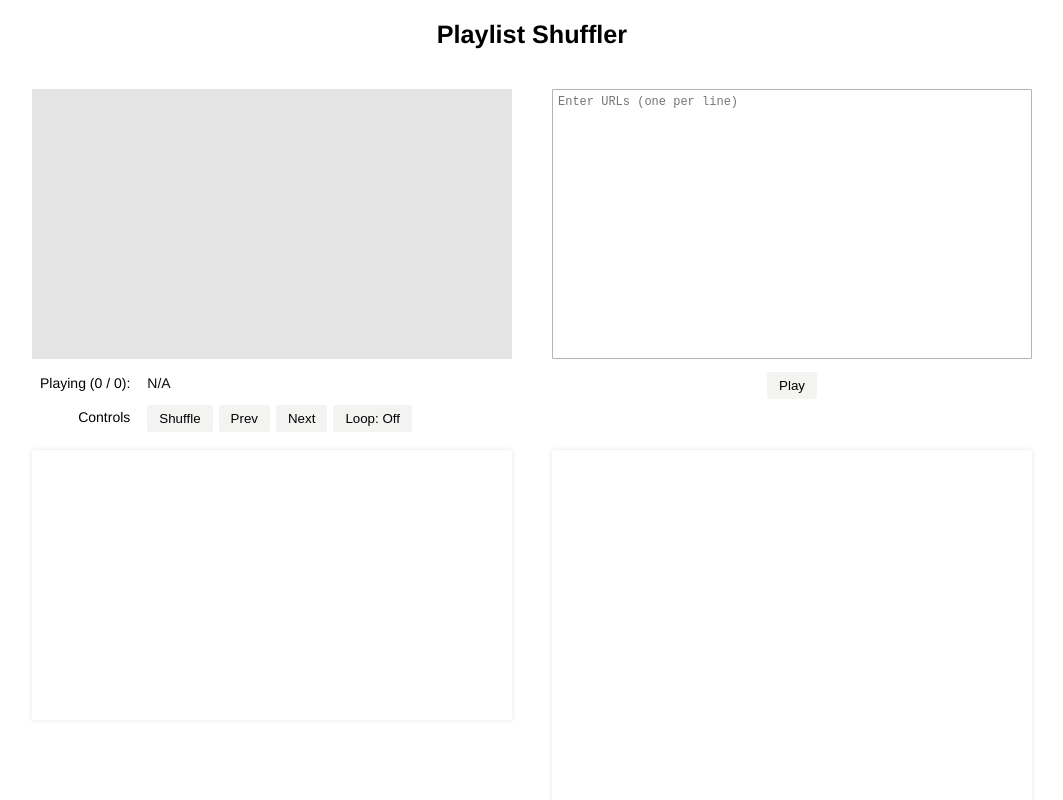
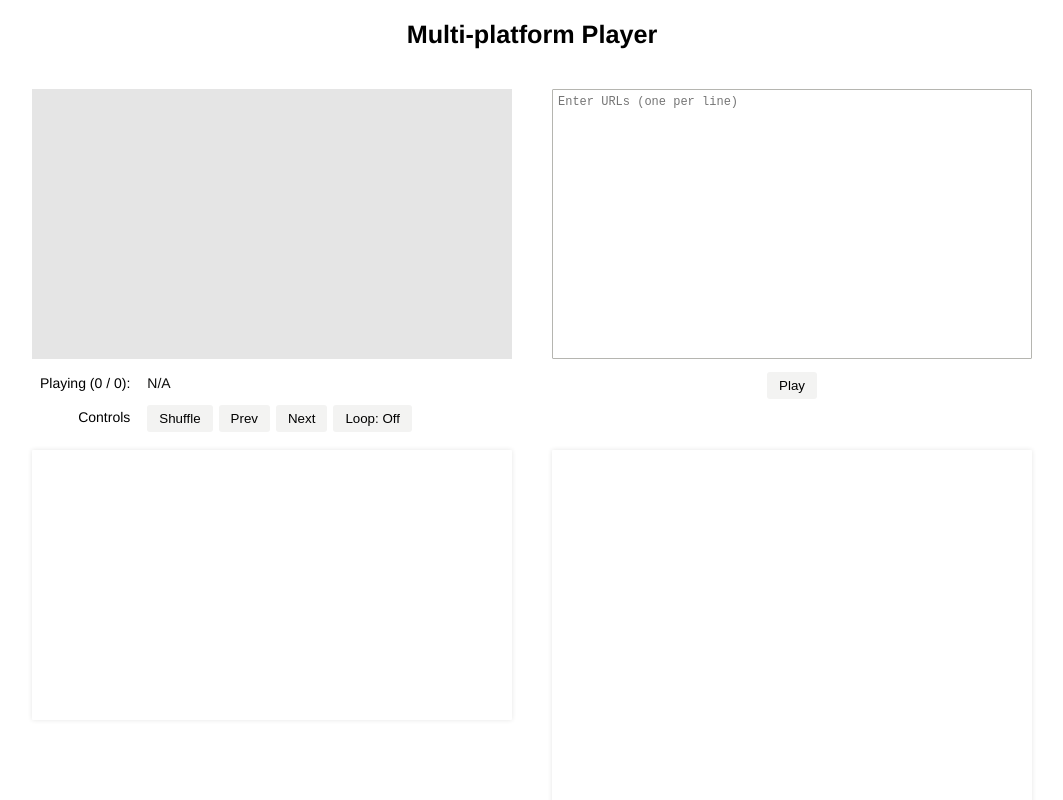
Before and after one commit to dgbogi564/multi-platform-player, a React (Vite) app: page / in a window 1280 px wide. Shown: the top 800 px of the page, without its empty margins (110-1173 px from the left). Built offline with nearby package versions, Linux system fonts and the light colour scheme.

Commit message:
Minor changes

```diff
--- a/index.html
+++ b/index.html
@@ -3,7 +3,7 @@
   <head>
     <meta charset="UTF-8" />
     <meta name="viewport" content="width=device-width, initial-scale=1.0" />
-    <title>Playlist Randomizer</title>
+    <title>Multi-platform Player</title>
   </head>
   <body>
     <div id="root"></div>
--- a/package.json
+++ b/package.json
@@ -1,5 +1,5 @@
 {
-  "name": "playlist-randomizer",
+  "name": "multi-platform-player",
   "version": "0.0.0",
   "type": "module",
   "scripts": {
--- a/src/App.tsx
+++ b/src/App.tsx
@@ -28,7 +28,7 @@ function App() {
 
     return (
         <>
-            <h1>Playlist Shuffler</h1>
+            <h1>Multi-platform Player</h1>
 
             <section>
 
```
